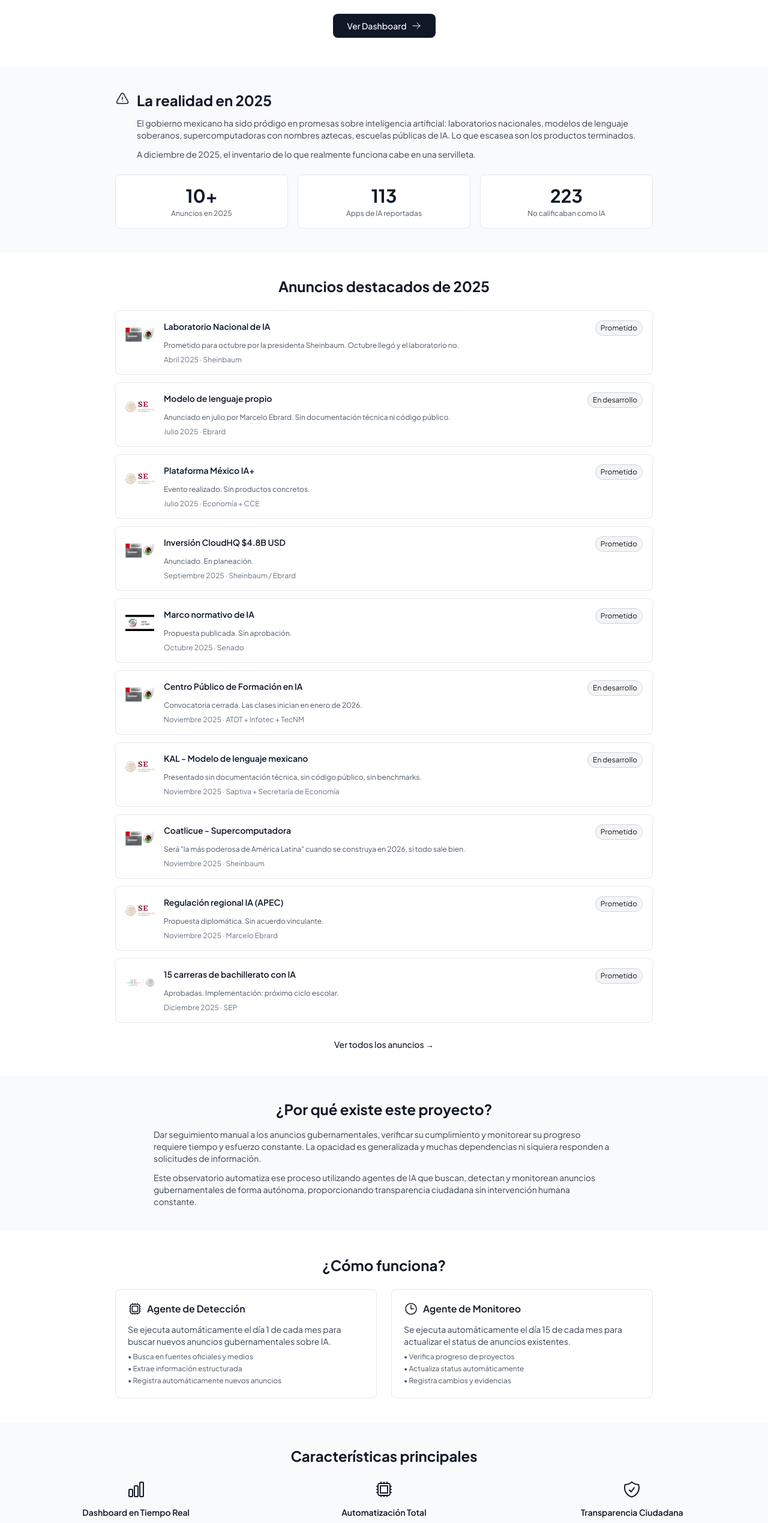
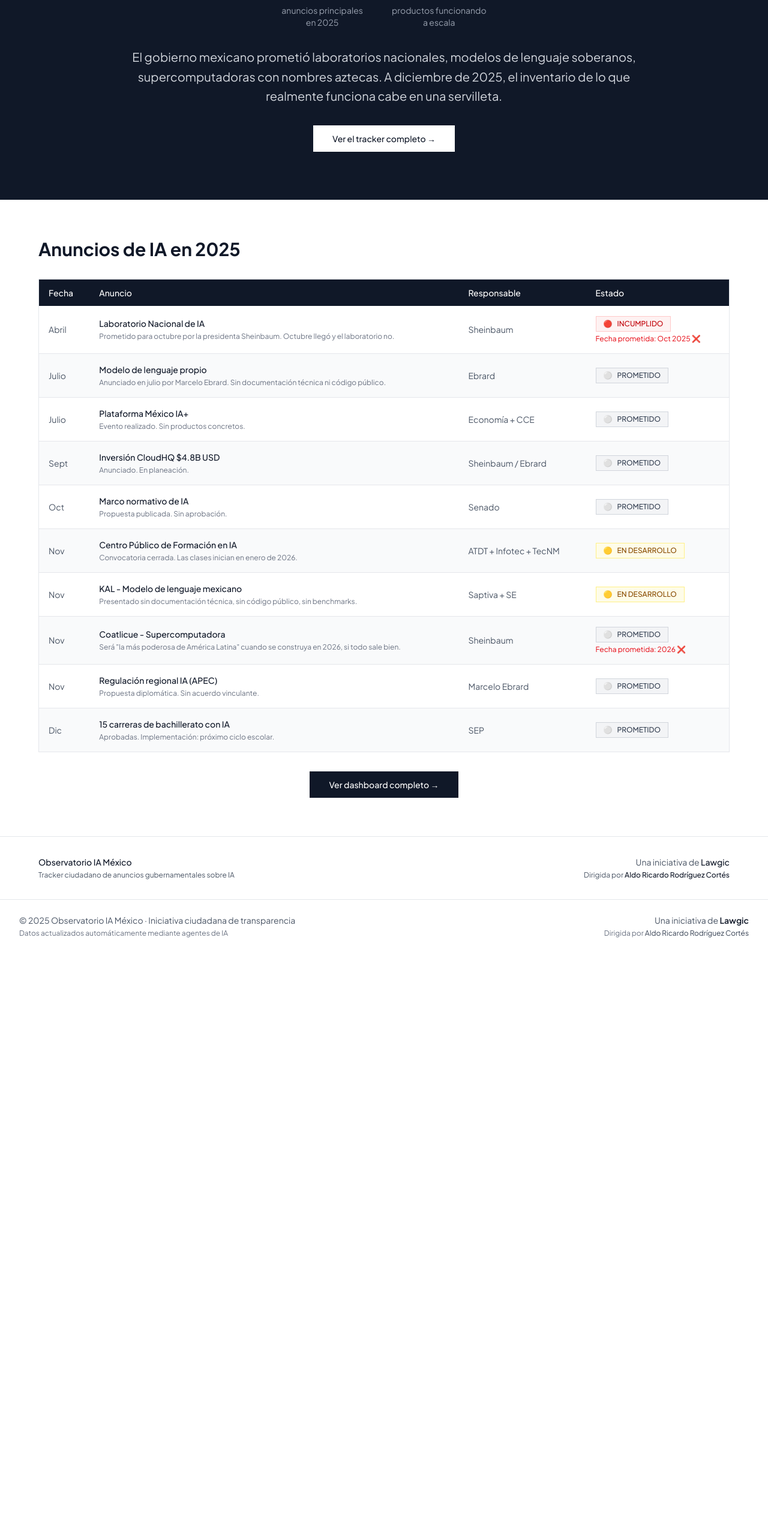
Before and after one commit to ritchiero/observatorio-ia-mexico, a Next.js app: page / in a window 1280 px wide. Shown: the part 242-2781 px from the top of the page at 60% size. After the commit the page ends 1830 px from the top, so only its background shows below. Built offline with nearby package versions, Linux system fonts and the light colour scheme.

Commit message:
Rediseño periodístico: hero impactante, tabla de datos, sin secciones de marketing

```diff
--- a/app/page.tsx
+++ b/app/page.tsx
@@ -1,399 +1,235 @@
-'use client';
+import Link from 'next/link';
 
-import Link from 'next/link';
-import Image from 'next/image';
-import {
-  ChartBarIcon,
-  CpuChipIcon,
-  ClockIcon,
-  ShieldCheckIcon,
-  ArrowRightIcon,
-  ExclamationTriangleIcon
-} from '@heroicons/react/24/outline';
-
+export default function Home() {
   const anuncios = [
     {
-    titulo: 'Laboratorio Nacional de IA',
-    descripcion: 'Prometido para octubre por la presidenta Sheinbaum. Octubre llegó y el laboratorio no.',
-    fecha: 'Abril 2025',
+      fecha: 'Abril',
+      anuncio: 'Laboratorio Nacional de IA',
       responsable: 'Sheinbaum',
-    status: 'Prometido',
-    logo: '/logos/gobierno-mexico.png'
+      status: 'incumplido',
+      statusLabel: 'INCUMPLIDO',
+      fechaPrometida: 'Oct 2025',
+      cumplida: false,
+      detalle: 'Prometido para octubre por la presidenta Sheinbaum. Octubre llegó y el laboratorio no.',
     },
     {
-    titulo: 'Modelo de lenguaje propio',
-    descripcion: 'Anunciado en julio por Marcelo Ebrard. Sin documentación técnica ni código público.',
-    fecha: 'Julio 2025',
+      fecha: 'Julio',
+      anuncio: 'Modelo de lenguaje propio',
       responsable: 'Ebrard',
-    status: 'En desarrollo',
-    logo: '/logos/secretaria-economia.png'
+      status: 'prometido',
+      statusLabel: 'PROMETIDO',
+      detalle: 'Anunciado en julio por Marcelo Ebrard. Sin documentación técnica ni código público.',
     },
     {
-    titulo: 'Plataforma México IA+',
-    descripcion: 'Evento realizado. Sin productos concretos.',
-    fecha: 'Julio 2025',
+      fecha: 'Julio',
+      anuncio: 'Plataforma México IA+',
       responsable: 'Economía + CCE',
-    status: 'Prometido',
-    logo: '/logos/secretaria-economia.png'
+      status: 'prometido',
+      statusLabel: 'PROMETIDO',
+      detalle: 'Evento realizado. Sin productos concretos.',
     },
     {
-    titulo: 'Inversión CloudHQ $4.8B USD',
-    descripcion: 'Anunciado. En planeación.',
-    fecha: 'Septiembre 2025',
+      fecha: 'Sept',
+      anuncio: 'Inversión CloudHQ $4.8B USD',
       responsable: 'Sheinbaum / Ebrard',
-    status: 'Prometido',
-    logo: '/logos/gobierno-mexico.png'
+      status: 'prometido',
+      statusLabel: 'PROMETIDO',
+      detalle: 'Anunciado. En planeación.',
     },
     {
-    titulo: 'Marco normativo de IA',
-    descripcion: 'Propuesta publicada. Sin aprobación.',
-    fecha: 'Octubre 2025',
+      fecha: 'Oct',
+      anuncio: 'Marco normativo de IA',
       responsable: 'Senado',
-    status: 'Prometido',
-    logo: '/logos/senado.jpg'
+      status: 'prometido',
+      statusLabel: 'PROMETIDO',
+      detalle: 'Propuesta publicada. Sin aprobación.',
     },
     {
-    titulo: 'Centro Público de Formación en IA',
-    descripcion: 'Convocatoria cerrada. Las clases inician en enero de 2026.',
-    fecha: 'Noviembre 2025',
+      fecha: 'Nov',
+      anuncio: 'Centro Público de Formación en IA',
       responsable: 'ATDT + Infotec + TecNM',
-    status: 'En desarrollo',
-    logo: '/logos/gobierno-mexico.png'
+      status: 'en_desarrollo',
+      statusLabel: 'EN DESARROLLO',
+      detalle: 'Convocatoria cerrada. Las clases inician en enero de 2026.',
     },
     {
-    titulo: 'KAL - Modelo de lenguaje mexicano',
-    descripcion: 'Presentado sin documentación técnica, sin código público, sin benchmarks.',
-    fecha: 'Noviembre 2025',
-    responsable: 'Saptiva + Secretaría de Economía',
-    status: 'En desarrollo',
-    logo: '/logos/secretaria-economia.png'
+      fecha: 'Nov',
+      anuncio: 'KAL - Modelo de lenguaje mexicano',
+      responsable: 'Saptiva + SE',
+      status: 'en_desarrollo',
+      statusLabel: 'EN DESARROLLO',
+      detalle: 'Presentado sin documentación técnica, sin código público, sin benchmarks.',
     },
     {
-    titulo: 'Coatlicue - Supercomputadora',
-    descripcion: 'Será "la más poderosa de América Latina" cuando se construya en 2026, si todo sale bien.',
-    fecha: 'Noviembre 2025',
+      fecha: 'Nov',
+      anuncio: 'Coatlicue - Supercomputadora',
       responsable: 'Sheinbaum',
-    status: 'Prometido',
-    logo: '/logos/gobierno-mexico.png'
+      status: 'prometido',
+      statusLabel: 'PROMETIDO',
+      fechaPrometida: '2026',
+      cumplida: false,
+      detalle: 'Será "la más poderosa de América Latina" cuando se construya en 2026, si todo sale bien.',
     },
     {
-    titulo: 'Regulación regional IA (APEC)',
-    descripcion: 'Propuesta diplomática. Sin acuerdo vinculante.',
-    fecha: 'Noviembre 2025',
+      fecha: 'Nov',
+      anuncio: 'Regulación regional IA (APEC)',
       responsable: 'Marcelo Ebrard',
-    status: 'Prometido',
-    logo: '/logos/secretaria-economia.png'
+      status: 'prometido',
+      statusLabel: 'PROMETIDO',
+      detalle: 'Propuesta diplomática. Sin acuerdo vinculante.',
     },
     {
-    titulo: '15 carreras de bachillerato con IA',
-    descripcion: 'Aprobadas. Implementación: próximo ciclo escolar.',
-    fecha: 'Diciembre 2025',
+      fecha: 'Dic',
+      anuncio: '15 carreras de bachillerato con IA',
       responsable: 'SEP',
-    status: 'Prometido',
-    logo: '/logos/sep.png'
+      status: 'prometido',
+      statusLabel: 'PROMETIDO',
+      detalle: 'Aprobadas. Implementación: próximo ciclo escolar.',
     },
   ];
 
-export default function HomePage() {
+  const getStatusColor = (status: string) => {
+    const colors = {
+      incumplido: 'bg-red-50 text-red-700 border-red-200',
+      en_desarrollo: 'bg-yellow-50 text-yellow-800 border-yellow-200',
+      prometido: 'bg-gray-100 text-gray-700 border-gray-300',
+      operando: 'bg-green-50 text-green-700 border-green-200',
+      abandonado: 'bg-black text-white border-black',
+    };
+    return colors[status as keyof typeof colors] || colors.prometido;
+  };
+
+  const getStatusEmoji = (status: string) => {
+    const emojis = {
+      incumplido: '🔴',
+      en_desarrollo: '🟡',
+      prometido: '⚪',
+      operando: '🟢',
+      abandonado: '⚫',
+    };
+    return emojis[status as keyof typeof emojis] || '⚪';
+  };
+
   return (
-    <div className="bg-white">
-      {/* Hero Section */}
-      <div className="max-w-7xl mx-auto px-4 sm:px-6 lg:px-8 py-12">
+    <div className="min-h-screen bg-white">
+      {/* Hero con impacto - Fondo oscuro */}
+      <section className="bg-gray-900 text-white py-20 px-4">
+        <div className="max-w-4xl mx-auto">
+          <div className="flex items-baseline justify-center gap-12 mb-8">
             <div className="text-center">
-          <h1 className="text-3xl md:text-4xl font-bold text-gray-900 mb-3">
-            Observatorio IA México
-          </h1>
-          <p className="text-base text-gray-600 mb-2 max-w-2xl mx-auto">
-            Seguimiento ciudadano automatizado de anuncios gubernamentales sobre inteligencia artificial en México
+              <div className="text-8xl font-bold mb-2">10</div>
+              <div className="text-sm text-gray-400">anuncios principales<br />en 2025</div>
+            </div>
+            <div className="text-center">
+              <div className="text-8xl font-bold text-red-600 mb-2">0</div>
+              <div className="text-sm text-gray-400">productos funcionando<br />a escala</div>
+            </div>
+          </div>
+
+          <p className="text-xl leading-relaxed mb-8 text-gray-300 text-center">
+            El gobierno mexicano prometió laboratorios nacionales, modelos de lenguaje soberanos,
+            supercomputadoras con nombres aztecas. A diciembre de 2025, el inventario de lo que
+            realmente funciona cabe en una servilleta.
           </p>
-          <p className="text-sm text-gray-500 mb-6 max-w-2xl mx-auto">
-            Porque prometer no empobrece, pero cumplir sí se mide
-          </p>
+
+          <div className="text-center">
             <Link
               href="/dashboard"
-            className="inline-flex items-center gap-2 bg-gray-900 text-white px-6 py-2.5 rounded-lg text-sm font-medium hover:bg-gray-800 transition-colors"
+              className="inline-block bg-white text-gray-900 px-8 py-3 text-sm font-medium hover:bg-gray-100 transition-colors"
             >
-            Ver Dashboard
-            <ArrowRightIcon className="w-4 h-4" />
+              Ver el tracker completo →
             </Link>
           </div>
         </div>
+      </section>
 
-      {/* Current Situation */}
-      <div className="bg-gray-50 py-10">
-        <div className="max-w-7xl mx-auto px-4 sm:px-6 lg:px-8">
-          <div className="max-w-4xl mx-auto">
-            <div className="flex items-start gap-3 mb-4">
-              <ExclamationTriangleIcon className="w-6 h-6 text-gray-900 flex-shrink-0 mt-0.5" />
-              <div>
-                <h2 className="text-2xl font-bold text-gray-900 mb-3">
-                  La realidad en 2025
-                </h2>
-                <p className="text-sm text-gray-700 mb-3">
-                  El gobierno mexicano ha sido pródigo en promesas sobre inteligencia artificial: laboratorios nacionales, modelos de lenguaje soberanos, supercomputadoras con nombres aztecas, escuelas públicas de IA. Lo que escasea son los productos terminados.
-                </p>
-                <p className="text-sm text-gray-700">
-                  A diciembre de 2025, el inventario de lo que realmente funciona cabe en una servilleta.
-                </p>
+      {/* Tabla de anuncios */}
+      <section className="py-16 px-4">
+        <div className="max-w-6xl mx-auto">
+          <h2 className="text-3xl font-bold mb-8 text-gray-900">Anuncios de IA en 2025</h2>
+
+          <div className="overflow-x-auto">
+            <table className="w-full border border-gray-200">
+              <thead className="bg-gray-900 text-white">
+                <tr>
+                  <th className="px-4 py-3 text-left text-sm font-medium">Fecha</th>
+                  <th className="px-4 py-3 text-left text-sm font-medium">Anuncio</th>
+                  <th className="px-4 py-3 text-left text-sm font-medium">Responsable</th>
+                  <th className="px-4 py-3 text-left text-sm font-medium">Estado</th>
+                </tr>
+              </thead>
+              <tbody>
+                {anuncios.map((item, index) => (
+                  <tr
+                    key={index}
+                    className={`border-b border-gray-200 hover:bg-gray-50 cursor-pointer transition-colors ${
+                      index % 2 === 0 ? 'bg-white' : 'bg-gray-50'
+                    }`}
+                  >
+                    <td className="px-4 py-4 text-sm text-gray-600 whitespace-nowrap">{item.fecha}</td>
+                    <td className="px-4 py-4">
+                      <div className="text-sm font-medium text-gray-900">{item.anuncio}</div>
+                      <div className="text-xs text-gray-500 mt-1">{item.detalle}</div>
+                    </td>
+                    <td className="px-4 py-4 text-sm text-gray-600">{item.responsable}</td>
+                    <td className="px-4 py-4">
+                      <div className={`inline-flex items-center gap-2 px-3 py-1 text-xs font-medium border ${getStatusColor(item.status)}`}>
+                        <span>{getStatusEmoji(item.status)}</span>
+                        <span>{item.statusLabel}</span>
+                      </div>
+                      {item.fechaPrometida && !item.cumplida && (
+                        <div className="text-xs text-red-600 mt-1">
+                          Fecha prometida: {item.fechaPrometida} ❌
+                        </div>
+                      )}
+                    </td>
+                  </tr>
+                ))}
+              </tbody>
+            </table>
+          </div>
+
+          <div className="mt-8 text-center">
+            <Link
+              href="/dashboard"
+              className="inline-block bg-gray-900 text-white px-8 py-3 text-sm font-medium hover:bg-gray-800 transition-colors"
+            >
+              Ver dashboard completo →
+            </Link>
           </div>
         </div>
+      </section>
 
-            {/* Key Stats */}
-            <div className="grid md:grid-cols-3 gap-4 mt-6">
-              <div className="bg-white border border-gray-200 rounded-lg p-4 text-center">
-                <p className="text-3xl font-bold text-gray-900">10+</p>
-                <p className="text-xs text-gray-600 mt-1">Anuncios en 2025</p>
+      {/* Footer mínimo */}
+      <footer className="border-t border-gray-200 py-8 px-4">
+        <div className="max-w-6xl mx-auto">
+          <div className="flex flex-col md:flex-row justify-between items-center gap-4 text-sm text-gray-600">
+            <div>
+              <p className="font-medium text-gray-900">Observatorio IA México</p>
+              <p className="text-xs mt-1">Tracker ciudadano de anuncios gubernamentales sobre IA</p>
             </div>
-              <div className="bg-white border border-gray-200 rounded-lg p-4 text-center">
-                <p className="text-3xl font-bold text-gray-900">113</p>
-                <p className="text-xs text-gray-600 mt-1">Apps de IA reportadas</p>
-              </div>
-              <div className="bg-white border border-gray-200 rounded-lg p-4 text-center">
-                <p className="text-3xl font-bold text-gray-900">223</p>
-                <p className="text-xs text-gray-600 mt-1">No calificaban como IA</p>
-              </div>
-            </div>
-          </div>
-        </div>
-      </div>
-
-      {/* All Announcements */}
-      <div className="py-10">
-        <div className="max-w-7xl mx-auto px-4 sm:px-6 lg:px-8">
-          <h2 className="text-2xl font-bold text-gray-900 mb-6 text-center">
-            Anuncios destacados de 2025
-          </h2>
-          <div className="max-w-4xl mx-auto space-y-3">
-            {anuncios.map((anuncio, index) => (
-              <div key={index} className="bg-white border border-gray-200 rounded-lg p-4 hover:border-gray-400 transition-colors">
-                <div className="flex gap-4">
-                  {/* Logo */}
-                  <div className="flex-shrink-0">
-                    <div className="w-12 h-12 relative">
-                      <Image
-                        src={anuncio.logo}
-                        alt={anuncio.responsable}
-                        fill
-                        className="object-contain"
-                      />
-                    </div>
-                  </div>
-
-                  {/* Content */}
-                  <div className="flex-1 min-w-0">
-                    <div className="flex justify-between items-start gap-4 mb-2">
-                      <h3 className="text-sm font-semibold text-gray-900">
-                        {anuncio.titulo}
-                      </h3>
-                      <span className="text-xs px-2 py-1 bg-gray-100 border border-gray-300 rounded-full whitespace-nowrap flex-shrink-0">
-                        {anuncio.status}
-                      </span>
-                    </div>
-                    <p className="text-xs text-gray-600 mb-2">
-                      {anuncio.descripcion}
+            <div className="text-center md:text-right">
+              <p>
+                Una iniciativa de{' '}
+                <a href="https://lawgic.com" target="_blank" rel="noopener noreferrer" className="font-medium text-gray-900 hover:underline">
+                  Lawgic
+                </a>
               </p>
-                    <p className="text-xs text-gray-500">
-                      {anuncio.fecha} · {anuncio.responsable}
+              <p className="text-xs mt-1">
+                Dirigida por{' '}
+                <a
+                  href="https://www.linkedin.com/in/aldoricardorodriguez"
+                  target="_blank"
+                  rel="noopener noreferrer"
+                  className="font-medium text-gray-900 hover:underline"
+                >
+                  Aldo Ricardo Rodríguez Cortés
+                </a>
               </p>
             </div>
           </div>
         </div>
-            ))}
-          </div>
-
-          <div className="text-center mt-6">
-            <Link
-              href="/dashboard"
-              className="text-sm text-gray-900 font-medium hover:underline"
-            >
-              Ver todos los anuncios →
-            </Link>
-          </div>
-        </div>
-      </div>
-
-      {/* Problem Section */}
-      <div className="bg-gray-50 py-10">
-        <div className="max-w-7xl mx-auto px-4 sm:px-6 lg:px-8">
-          <div className="max-w-3xl mx-auto">
-            <h2 className="text-2xl font-bold text-gray-900 mb-4 text-center">
-              ¿Por qué existe este proyecto?
-            </h2>
-            <p className="text-sm text-gray-700 mb-3">
-              Dar seguimiento manual a los anuncios gubernamentales, verificar su cumplimiento y monitorear su progreso requiere tiempo y esfuerzo constante. La opacidad es generalizada y muchas dependencias ni siquiera responden a solicitudes de información.
-            </p>
-            <p className="text-sm text-gray-700">
-              Este observatorio automatiza ese proceso utilizando agentes de IA que buscan, detectan y monitorean anuncios gubernamentales de forma autónoma, proporcionando transparencia ciudadana sin intervención humana constante.
-            </p>
-          </div>
-        </div>
-      </div>
-
-      {/* How it Works */}
-      <div className="py-10">
-        <div className="max-w-7xl mx-auto px-4 sm:px-6 lg:px-8">
-          <h2 className="text-2xl font-bold text-gray-900 mb-6 text-center">
-            ¿Cómo funciona?
-          </h2>
-          <div className="grid md:grid-cols-2 gap-6 max-w-4xl mx-auto">
-            <div className="bg-white border border-gray-200 rounded-lg p-5">
-              <div className="flex items-center gap-2 mb-3">
-                <CpuChipIcon className="w-6 h-6 text-gray-900" />
-                <h3 className="text-base font-semibold text-gray-900">
-                  Agente de Detección
-                </h3>
-              </div>
-              <p className="text-sm text-gray-700 mb-2">
-                Se ejecuta automáticamente el día 1 de cada mes para buscar nuevos anuncios gubernamentales sobre IA.
-              </p>
-              <ul className="space-y-1 text-xs text-gray-600">
-                <li>• Busca en fuentes oficiales y medios</li>
-                <li>• Extrae información estructurada</li>
-                <li>• Registra automáticamente nuevos anuncios</li>
-              </ul>
-            </div>
-
-            <div className="bg-white border border-gray-200 rounded-lg p-5">
-              <div className="flex items-center gap-2 mb-3">
-                <ClockIcon className="w-6 h-6 text-gray-900" />
-                <h3 className="text-base font-semibold text-gray-900">
-                  Agente de Monitoreo
-                </h3>
-              </div>
-              <p className="text-sm text-gray-700 mb-2">
-                Se ejecuta automáticamente el día 15 de cada mes para actualizar el status de anuncios existentes.
-              </p>
-              <ul className="space-y-1 text-xs text-gray-600">
-                <li>• Verifica progreso de proyectos</li>
-                <li>• Actualiza status automáticamente</li>
-                <li>• Registra cambios y evidencias</li>
-              </ul>
-            </div>
-          </div>
-        </div>
-      </div>
-
-      {/* Features */}
-      <div className="bg-gray-50 py-10">
-        <div className="max-w-7xl mx-auto px-4 sm:px-6 lg:px-8">
-          <h2 className="text-2xl font-bold text-gray-900 mb-6 text-center">
-            Características principales
-          </h2>
-          <div className="grid md:grid-cols-3 gap-6">
-            <div className="text-center">
-              <div className="flex justify-center mb-3">
-                <ChartBarIcon className="w-8 h-8 text-gray-900" />
-              </div>
-              <h3 className="text-sm font-semibold text-gray-900 mb-2">
-                Dashboard en Tiempo Real
-              </h3>
-              <p className="text-xs text-gray-600">
-                Visualiza estadísticas y el estado actual de todos los anuncios gubernamentales
-              </p>
-            </div>
-
-            <div className="text-center">
-              <div className="flex justify-center mb-3">
-                <CpuChipIcon className="w-8 h-8 text-gray-900" />
-              </div>
-              <h3 className="text-sm font-semibold text-gray-900 mb-2">
-                Automatización Total
-              </h3>
-              <p className="text-xs text-gray-600">
-                Los agentes trabajan 24/7 sin necesidad de intervención humana constante
-              </p>
-            </div>
-
-            <div className="text-center">
-              <div className="flex justify-center mb-3">
-                <ShieldCheckIcon className="w-8 h-8 text-gray-900" />
-              </div>
-              <h3 className="text-sm font-semibold text-gray-900 mb-2">
-                Transparencia Ciudadana
-              </h3>
-              <p className="text-xs text-gray-600">
-                Información pública y accesible para cualquier ciudadano interesado
-              </p>
-            </div>
-          </div>
-        </div>
-      </div>
-
-      {/* Tech Stack */}
-      <div className="py-10">
-        <div className="max-w-7xl mx-auto px-4 sm:px-6 lg:px-8">
-          <h2 className="text-2xl font-bold text-gray-900 mb-4 text-center">
-            Tecnología
-          </h2>
-          <div className="max-w-3xl mx-auto">
-            <div className="bg-white border border-gray-200 rounded-lg p-5">
-              <div className="grid grid-cols-2 md:grid-cols-4 gap-4 text-center">
-                <div>
-                  <p className="text-sm font-semibold text-gray-900">Next.js 14</p>
-                  <p className="text-xs text-gray-600">Framework</p>
-                </div>
-                <div>
-                  <p className="text-sm font-semibold text-gray-900">Claude API</p>
-                  <p className="text-xs text-gray-600">Agentes IA</p>
-                </div>
-                <div>
-                  <p className="text-sm font-semibold text-gray-900">Firebase</p>
-                  <p className="text-xs text-gray-600">Base de datos</p>
-                </div>
-                <div>
-                  <p className="text-sm font-semibold text-gray-900">Vercel</p>
-                  <p className="text-xs text-gray-600">Hosting</p>
-                </div>
-              </div>
-            </div>
-          </div>
-        </div>
-      </div>
-
-      {/* About */}
-      <div className="bg-gray-50 py-10">
-        <div className="max-w-7xl mx-auto px-4 sm:px-6 lg:px-8">
-          <div className="max-w-3xl mx-auto text-center">
-            <h2 className="text-2xl font-bold text-gray-900 mb-4">
-              Sobre el proyecto
-            </h2>
-            <p className="text-sm text-gray-700 mb-3">
-              Este es un proyecto ciudadano de código abierto desarrollado para promover la transparencia gubernamental en el ámbito de la inteligencia artificial en México.
-            </p>
-            <p className="text-sm text-gray-700 mb-3">
-              El sistema se mantiene automáticamente mediante agentes de IA que realizan búsquedas y actualizaciones periódicas, minimizando la necesidad de intervención humana y garantizando información actualizada.
-            </p>
-            <p className="text-sm text-gray-700 mb-6">
-              Una iniciativa de{' '}
-              <a
-                href="https://lawgic.com"
-                target="_blank"
-                rel="noopener noreferrer"
-                className="font-semibold text-gray-900 hover:underline"
-              >
-                Lawgic
-              </a>
-              {' '}dirigida por{' '}
-              <a
-                href="https://www.linkedin.com/in/aldoricardorodriguez"
-                target="_blank"
-                rel="noopener noreferrer"
-                className="font-semibold text-gray-900 hover:underline"
-              >
-                Aldo Ricardo Rodríguez Cortés
-              </a>
-              .
-            </p>
-            <Link
-              href="/dashboard"
-              className="inline-flex items-center gap-2 bg-gray-900 text-white px-6 py-2.5 rounded-lg text-sm font-medium hover:bg-gray-800 transition-colors"
-            >
-              Explorar Dashboard
-              <ArrowRightIcon className="w-4 h-4" />
-            </Link>
-          </div>
-        </div>
-      </div>
+      </footer>
     </div>
   );
 }
```
Lines whose indentation alone changed are shown as unchanged.
